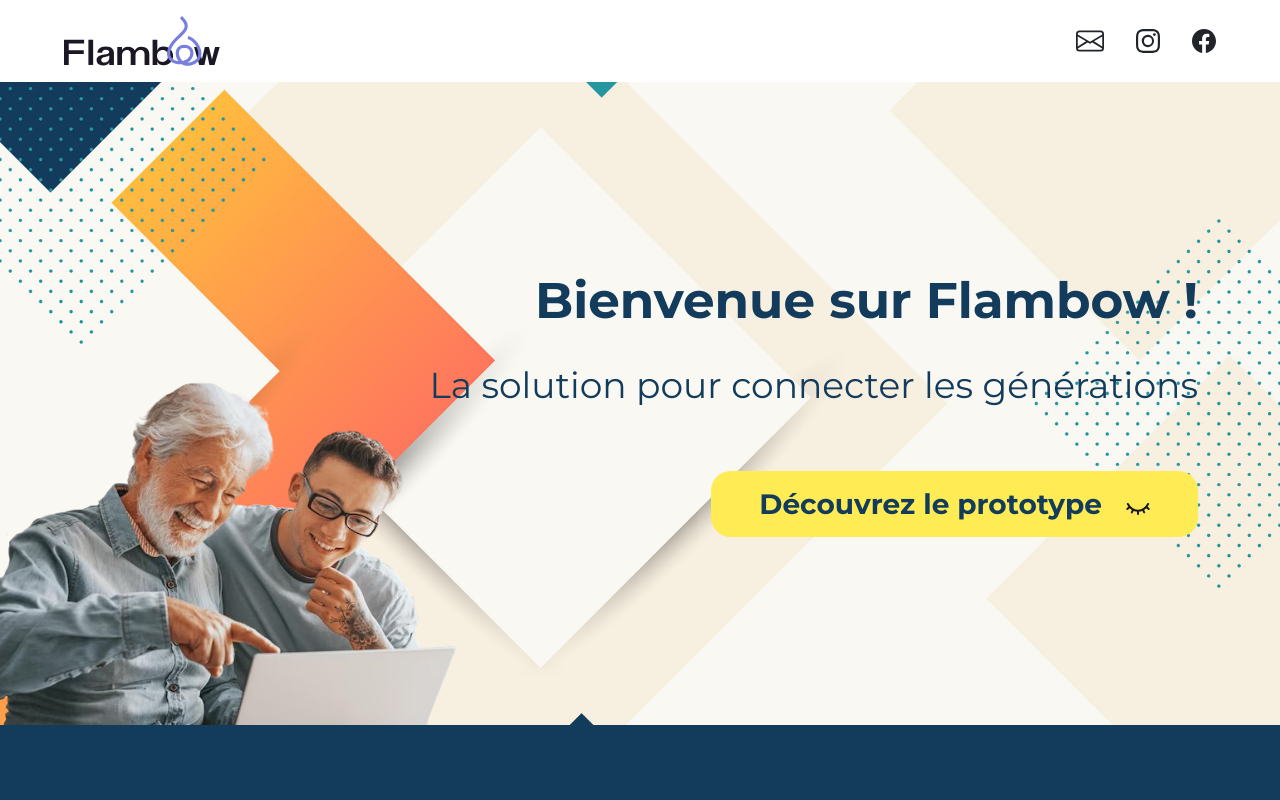
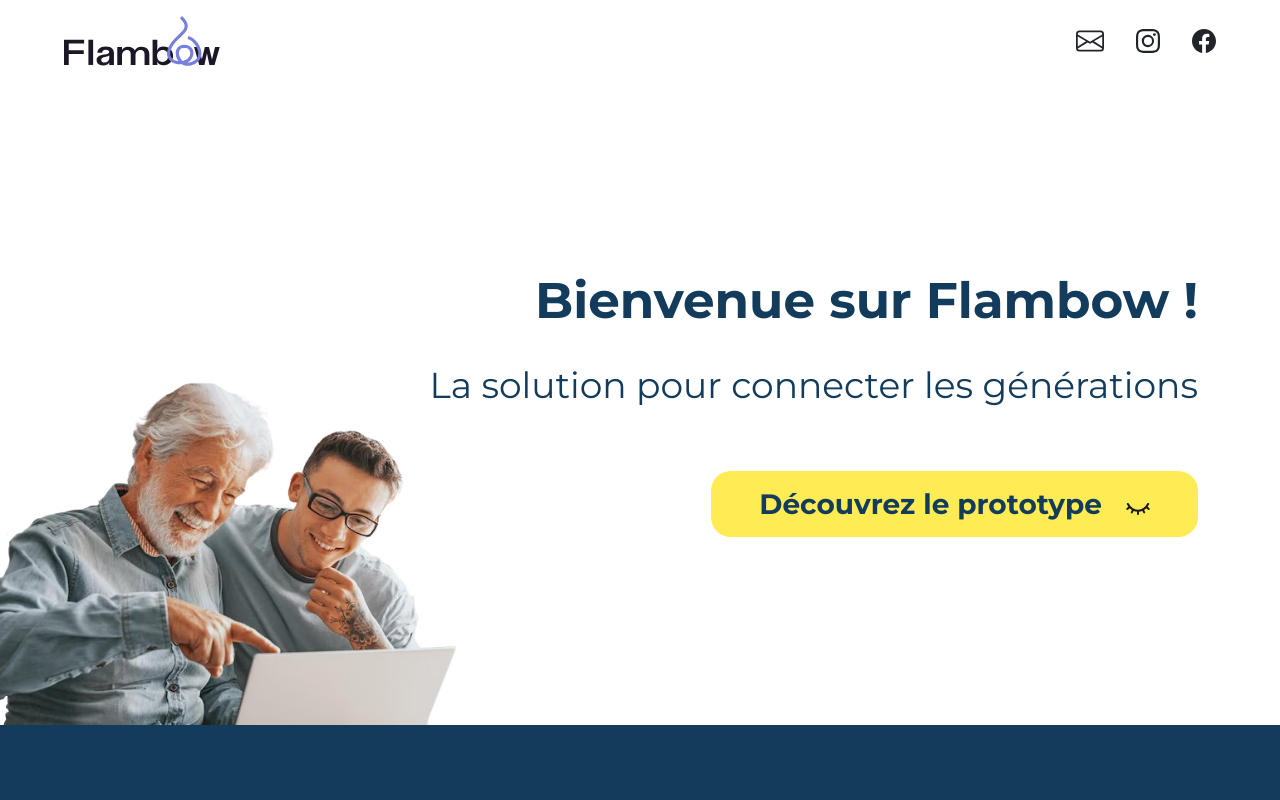
Before and after one commit to KizuCore/Flambow, a React (Vite) app: page / in a window 1280 px wide. Shown: the top 800 px of the page. Built offline with nearby package versions, Linux system fonts and the light colour scheme.

Commit message:
fix: remove background image from .bg-landing in Intro.css

```diff
--- a/src/assets/style/Intro.css
+++ b/src/assets/style/Intro.css
@@ -25,7 +25,6 @@
 
 /* Fond de la section */
 .bg-landing {
-    background-image: url("../images/wallpaper.jpeg");
     background-size: cover;
     background-position: center;
     background-repeat: no-repeat;
```
